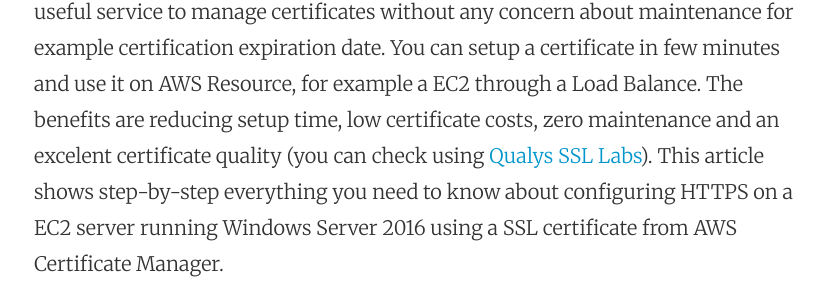
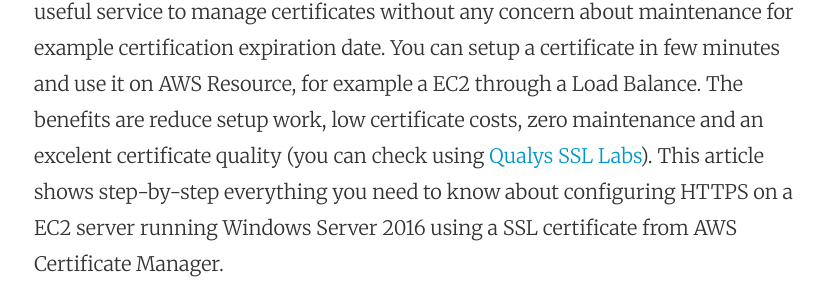
Before and after one commit to aragostinho/aragostinho.github.io, a Jekyll site: the page built from _posts/2018-04-10-configuring-https-aws-certificate-manager-on-windows-ec2.markdown, in a window 1280 px wide and 900 px high, scrolled down 498 px. Shown: the part 297-597 px from the top of the window, without its empty margins (222-1046 px from the left). Built offline with Jekyll 4.4.1, drawn with Linux system fonts in a browser that asks for light colours; some of the changed text lies outside the part shown.

Commit message:
Update 2018-04-10-configuring-https-aws-certificate-manager-on-windows-ec2.markdown

```diff
--- a/_posts/2018-04-10-configuring-https-aws-certificate-manager-on-windows-ec2.markdown
+++ b/_posts/2018-04-10-configuring-https-aws-certificate-manager-on-windows-ec2.markdown
@@ -9,7 +9,7 @@ layout: post
 ## Introduction
 
 The service Certificate Manager from Amazon Web Services (AWS) is a very useful service to manage certificates without any concern about  maintenance for example certification expiration date.
-You can setup a certificate in few minutes and use it on AWS Resource, for example a EC2 through a Load Balance. The benefits are reducing setup time, low certificate costs, zero maintenance and an excelent certificate quality (you can check using [Qualys SSL Labs](https://www.ssllabs.com/)).
+You can setup a certificate in few minutes and use it on AWS Resource, for example a EC2 through a Load Balance. The benefits are reduce setup work, low certificate costs, zero maintenance and an excelent certificate quality (you can check using [Qualys SSL Labs](https://www.ssllabs.com/)).
 This article shows step-by-step everything you need to know about configuring HTTPS on a EC2 server running Windows Server 2016 using a SSL certificate from AWS Certificate Manager.
 
 
```
